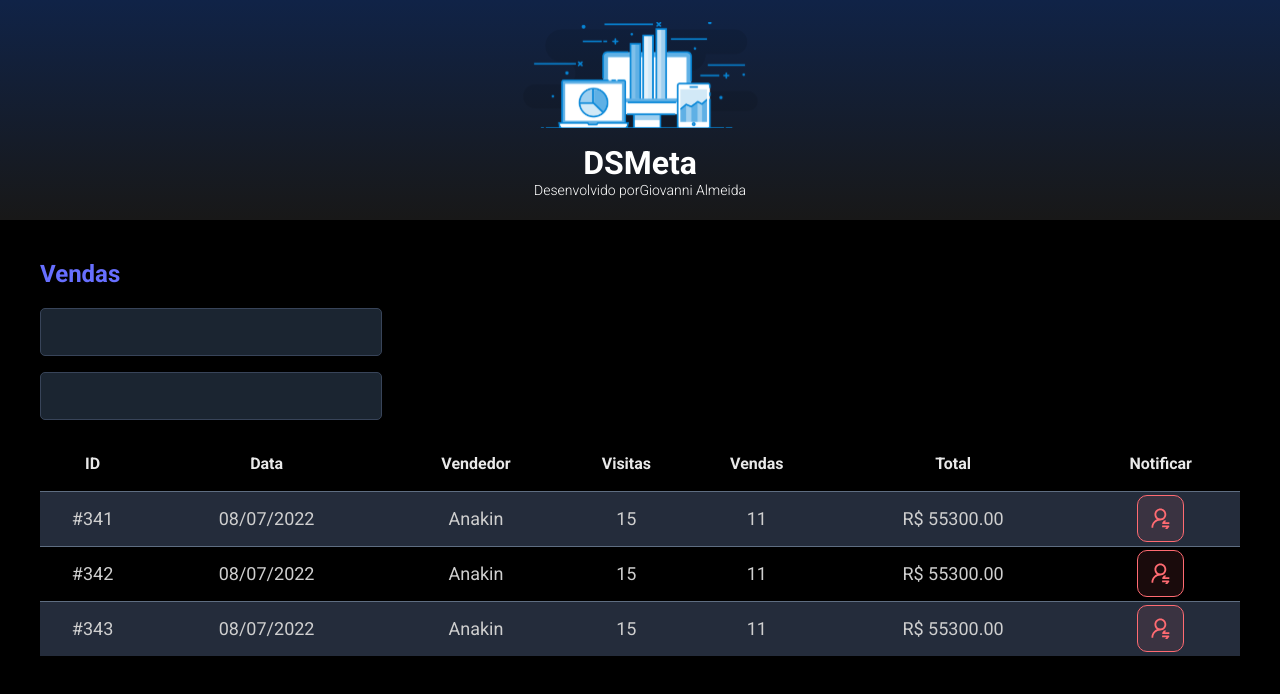
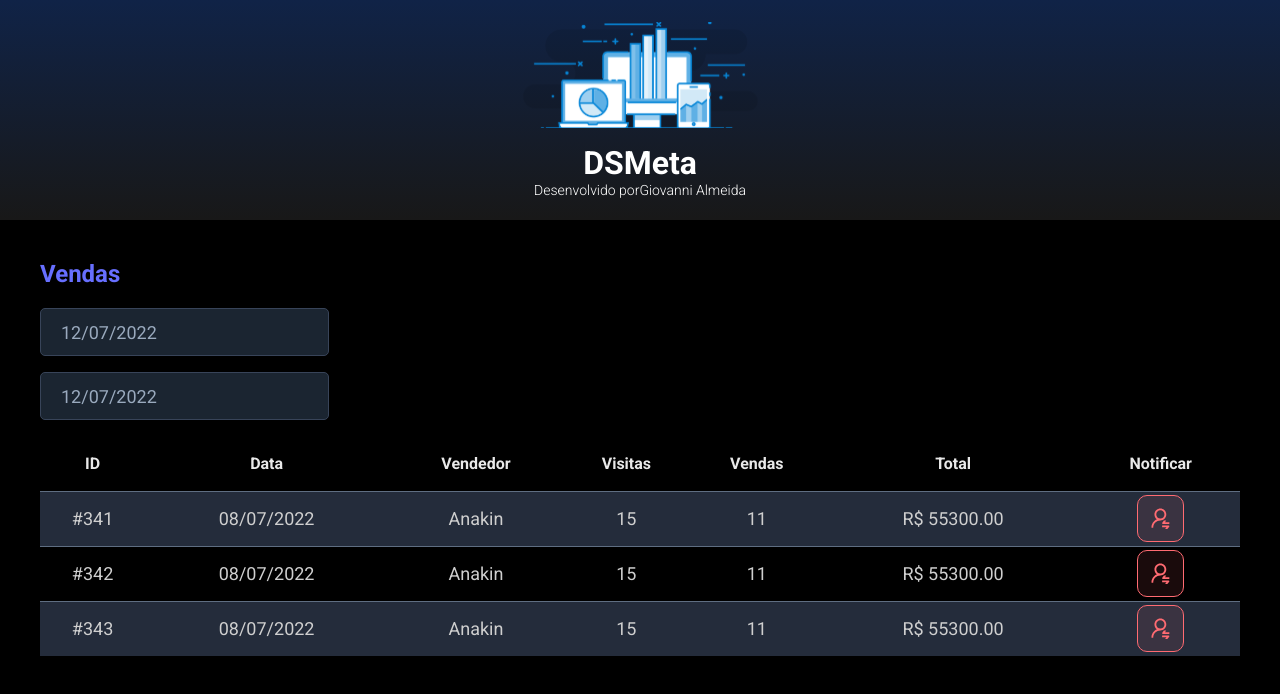
Before and after one commit to devGiovanni95/dsmeta, a React (Vite) app in the folder frontend/: page / in a window 1280 px wide. Shown: the top 694 px of the page. Built offline with nearby package versions, Linux system fonts and the light colour scheme.

Commit message:
Creating dates with DatePicker

```diff
--- a/frontend/package.json
+++ b/frontend/package.json
@@ -8,7 +8,9 @@
     "preview": "vite preview"
   },
   "dependencies": {
+    "@types/react-datepicker": "4.4.2",
     "react": "^18.0.0",
+    "react-datepicker": "4.8.0",
     "react-dom": "^18.0.0"
   },
   "devDependencies": {
--- a/frontend/src/components/SalesCard/index.tsx
+++ b/frontend/src/components/SalesCard/index.tsx
@@ -1,5 +1,8 @@
-import NotificationButton from '../NotificationButton'
-import './styles.css'
+import DatePicker from "react-datepicker";
+import "react-datepicker/dist/react-datepicker.css"
+
+import NotificationButton from '../NotificationButton';
+import './styles.css';
 
 function SalesCard() {
     return(
@@ -7,12 +10,21 @@
         <div className="card-principal">
         <h2 className="sales-title">Vendas</h2>
         <div>
+
             <div className="form-control-container">
-                <input className="form-control" type="text"/>
+                <DatePicker selected={ new Date()}
+                onChange={(date: Date) => {}}
+                className="form-control"
+                dateFormat="dd/MM/yyyy"/>
             </div>
+
             <div className="form-control-container">
-                <input className="form-control" type="text"/>
+                <DatePicker selected={ new Date()}
+                onChange={(date: Date) => {}}
+                className="form-control"
+                dateFormat="dd/MM/yyyy"/>
             </div>
+
         </div>
 
         <div>
```
Also changed, not shown: 1 other file (tests, documents, lock files or other folders).
